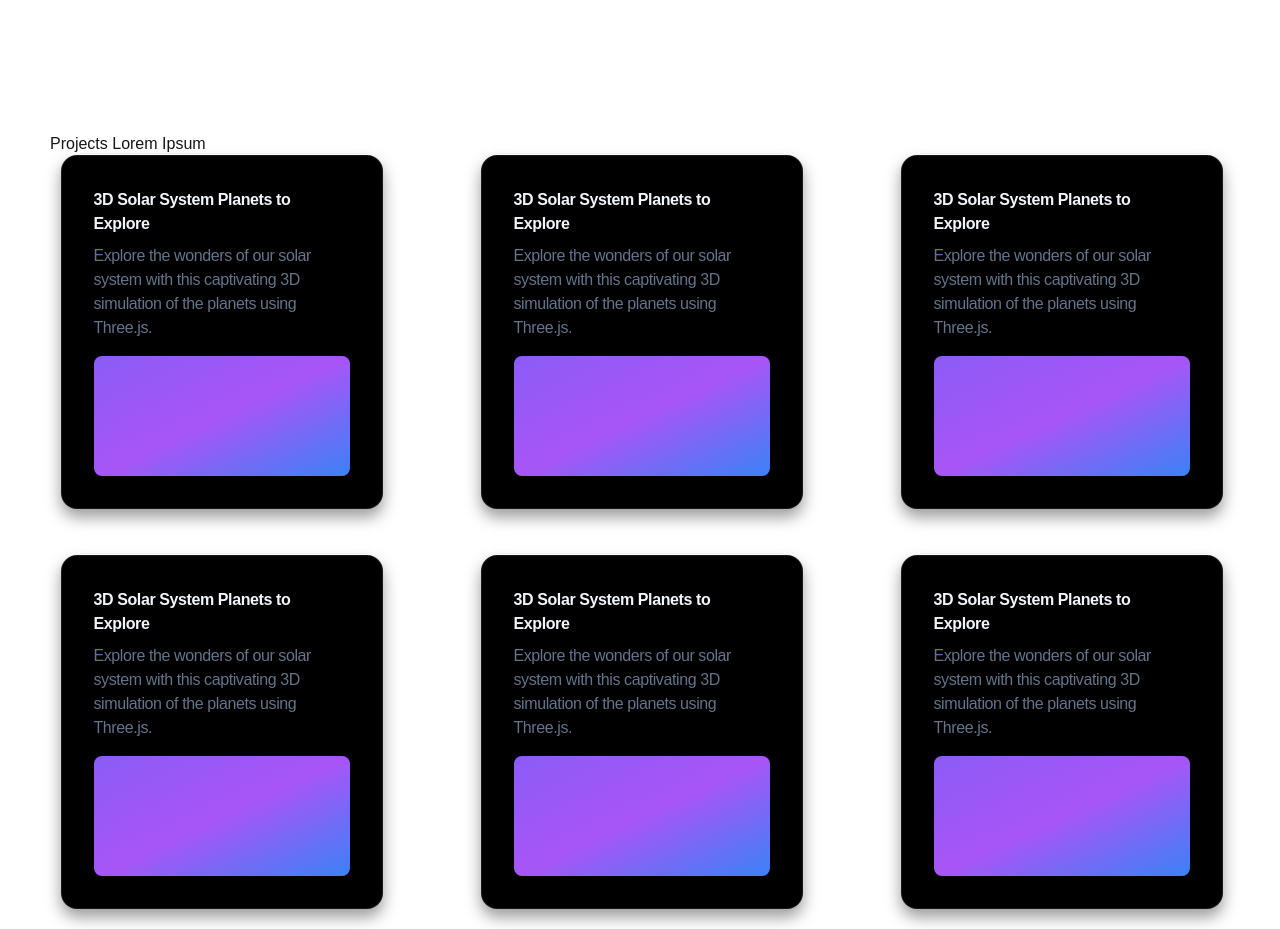
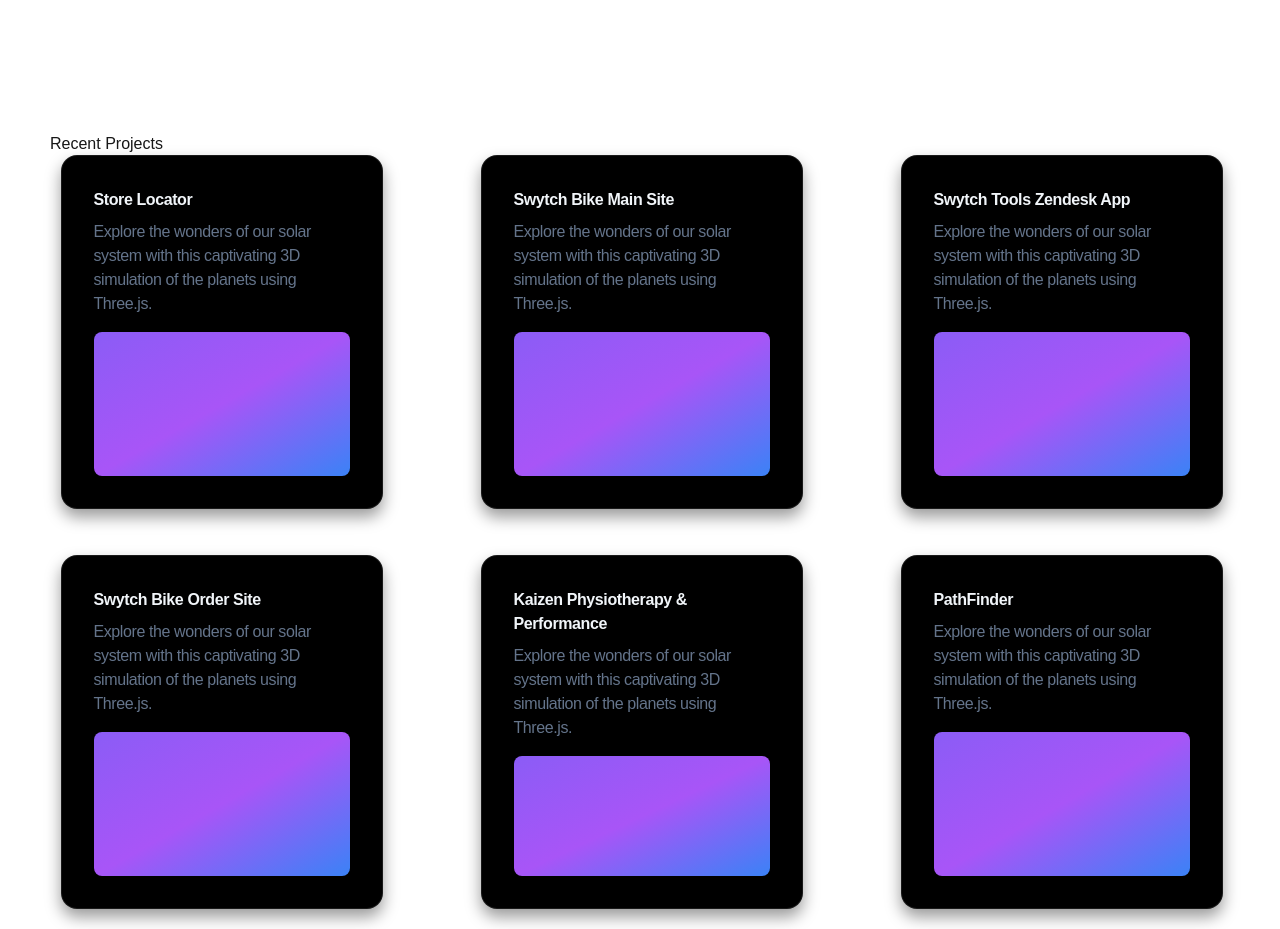
Before and after one commit to marisiromanillos/portfolio, a Next.js app: page / in a window 1280 px wide. Shown: the part 1540-2469 px from the top of the page. Built offline with nearby package versions, Linux system fonts and the light colour scheme.

Commit message:
project titles

```diff
--- a/components/Projects.tsx
+++ b/components/Projects.tsx
@@ -5,7 +5,7 @@ const Projects = () => {
   const projectContent = [
     {
       id: 1,
-      title: "3D Solar System Planets to Explore",
+      title: "Store Locator",
       des: "Explore the wonders of our solar system with this captivating 3D simulation of the planets using Three.js.",
       img: "/p1.svg",
       iconLists: ["/re.svg", "/tail.svg", "/ts.svg", "/three.svg", "/fm.svg"],
@@ -13,7 +13,7 @@ const Projects = () => {
     },
     {
       id: 2,
-      title: "3D Solar System Planets to Explore",
+      title: "Swytch Bike Main Site",
       des: "Explore the wonders of our solar system with this captivating 3D simulation of the planets using Three.js.",
       img: "/p1.svg",
       iconLists: ["/re.svg", "/tail.svg", "/ts.svg", "/three.svg", "/fm.svg"],
@@ -21,7 +21,7 @@ const Projects = () => {
     },
     {
       id: 3,
-      title: "3D Solar System Planets to Explore",
+      title: "Swytch Tools Zendesk App",
       des: "Explore the wonders of our solar system with this captivating 3D simulation of the planets using Three.js.",
       img: "/p1.svg",
       iconLists: ["/re.svg", "/tail.svg", "/ts.svg", "/three.svg", "/fm.svg"],
@@ -29,7 +29,7 @@ const Projects = () => {
     },
     {
       id: 4,
-      title: "3D Solar System Planets to Explore",
+      title: "Swytch Bike Order Site",
       des: "Explore the wonders of our solar system with this captivating 3D simulation of the planets using Three.js.",
       img: "/p1.svg",
       iconLists: ["/re.svg", "/tail.svg", "/ts.svg", "/three.svg", "/fm.svg"],
@@ -37,7 +37,7 @@ const Projects = () => {
     },
     {
       id: 5,
-      title: "3D Solar System Planets to Explore",
+      title: "Kaizen Physiotherapy & Performance",
       des: "Explore the wonders of our solar system with this captivating 3D simulation of the planets using Three.js.",
       img: "/p1.svg",
       iconLists: ["/re.svg", "/tail.svg", "/ts.svg", "/three.svg", "/fm.svg"],
@@ -45,7 +45,7 @@ const Projects = () => {
     },
     {
       id: 6,
-      title: "3D Solar System Planets to Explore",
+      title: "PathFinder",
       des: "Explore the wonders of our solar system with this captivating 3D simulation of the planets using Three.js.",
       img: "/p1.svg",
       iconLists: ["/re.svg", "/tail.svg", "/ts.svg", "/three.svg", "/fm.svg"],
@@ -56,7 +56,7 @@ const Projects = () => {
     <section className="md:py-16  py-12">
       <div className="wrapper">
         <div>
-          <h1 className="title1">Projects Lorem Ipsum</h1>
+          <h1 className="title1">Recent Projects</h1>
         </div>
         <div className="grid md:grid-cols-2 lg:grid-cols-3 items-center justify-center  sm:gap-20 gap-20 ">
           {projectContent.map((item) => (
```
